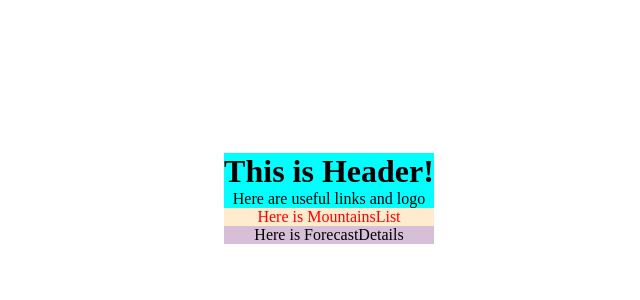
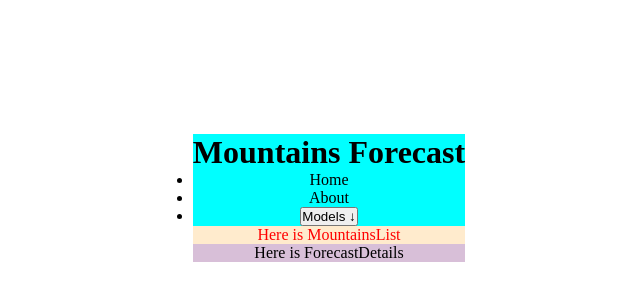
Before and after one commit to Zilola-Nazarova/harry-potter-characters, a React (Vite) app: page / in a window 1280 px wide. Shown: the part 202-502 px from the top of the page, without its empty margins (311-951 px from the left). Built offline with nearby package versions, Linux system fonts and the light colour scheme.

Commit message:
Write the content of the header

```diff
--- a/src/components/Header.jsx
+++ b/src/components/Header.jsx
@@ -1,10 +1,30 @@
 import styles from '@/styles/Header.module.css'
+import { useState, useRef } from "react";
+import { useOnClickOutside } from "./useOnClickOutside";
 
 const Header = () => {
+  const [dropdown, setDropdown] = useState(false);
+  const ref = useRef();
+  useOnClickOutside(ref, dropdown, () => setDropdown(false));
+
   return (
     <header className={styles.header}>
-      <h1>This is Header!</h1>
-      <p>Here are useful links and logo</p>
+      <h1><a>Mountains Forecast</a></h1>
+      <nav>
+        <ul>
+          <li>Home</li>
+          <li>About</li>
+          <li ref={ref}>
+            <button onClick={() => setDropdown((prev) => !prev)}>
+              Models <span>&#8595;</span>
+            </button>
+            {dropdown && (<ul>
+              <li>ICON</li>
+              <li>GFS</li>
+            </ul>)}
+          </li>
+        </ul>
+      </nav>
     </header>
   );
 };
--- /dev/null
+++ b/src/components/useOnClickOutside.js
@@ -0,0 +1,15 @@
+import { useEffect } from "react";
+export const useOnClickOutside = (ref, currentState, updater) => {
+  useEffect(() => {
+    const handler = (event) => {
+      if (currentState && ref.current && !ref.current.contains(event.target)) {
+        updater();
+      }
+    };
+    document.addEventListener("mousedown", handler);
+    return () => {
+      // Cleanup the event listener
+      document.removeEventListener("mousedown", handler);
+    };
+  }, [ref, currentState, updater]);
+};
```
